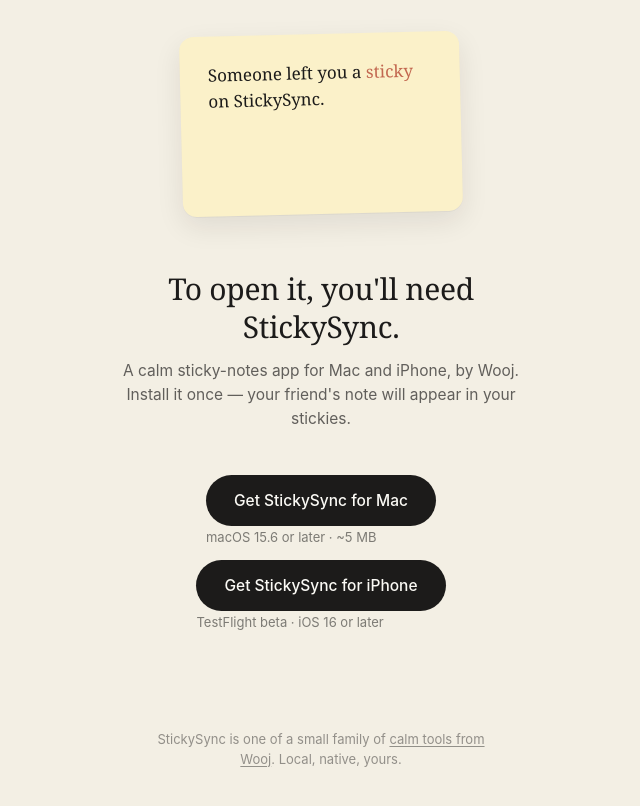
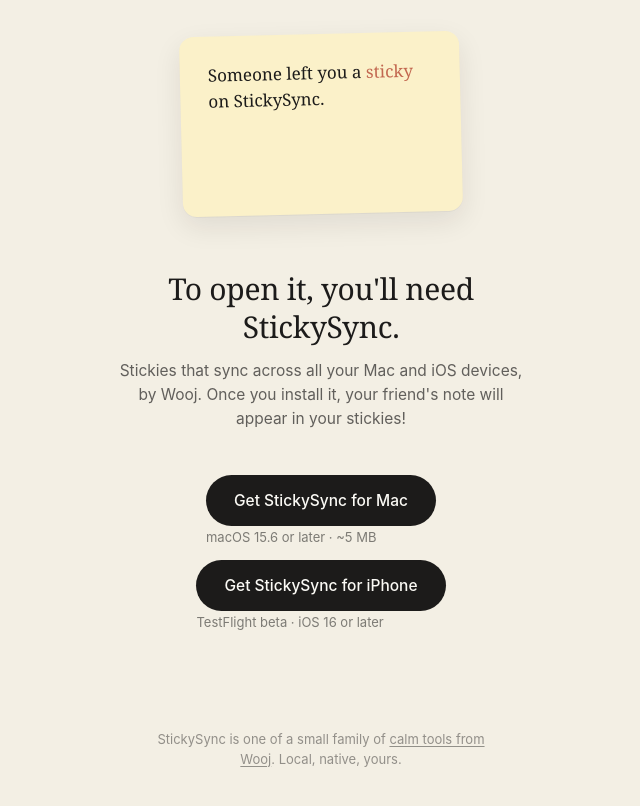
Before and after one commit to woojdesign/StickySync, a plain HTML site: page web/share/index.html in a window 1280 px wide. Shown: the part 106-912 px from the top of the page, without its empty margins (319-959 px from the left). Drawn offline with Linux system fonts and the light colour scheme.

Commit message:
Landing page copy: tighter sync-across-devices framing

```diff
--- a/web/share/index.html
+++ b/web/share/index.html
@@ -135,7 +135,7 @@
 
 <h1>To open it, you'll need StickySync.</h1>
 <p class="subtitle">
-  A calm sticky-notes app for Mac and iPhone, by Wooj. Install it once — your friend's note will appear in your stickies.
+  Stickies that sync across all your Mac and iOS devices, by Wooj. Once you install it, your friend's note will appear in your stickies!
 </p>
 
 <div class="cta-row">
```
